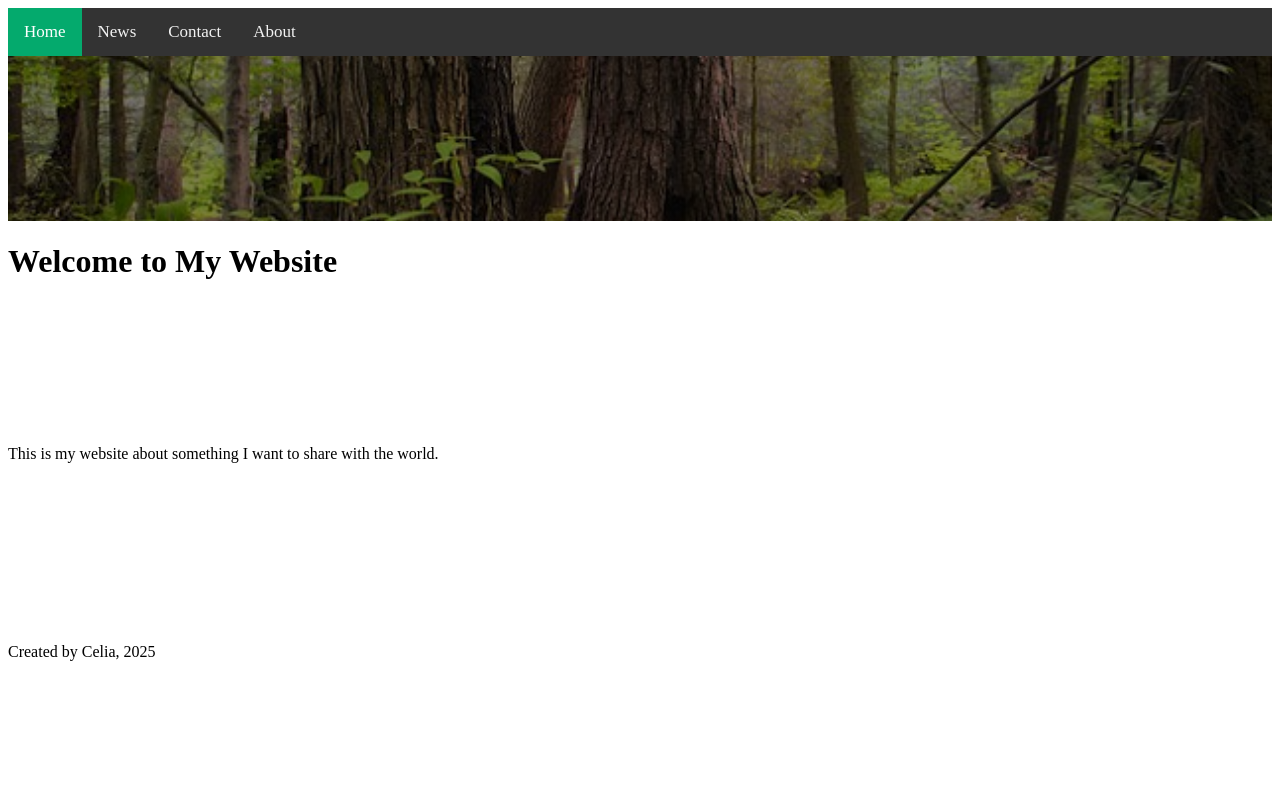
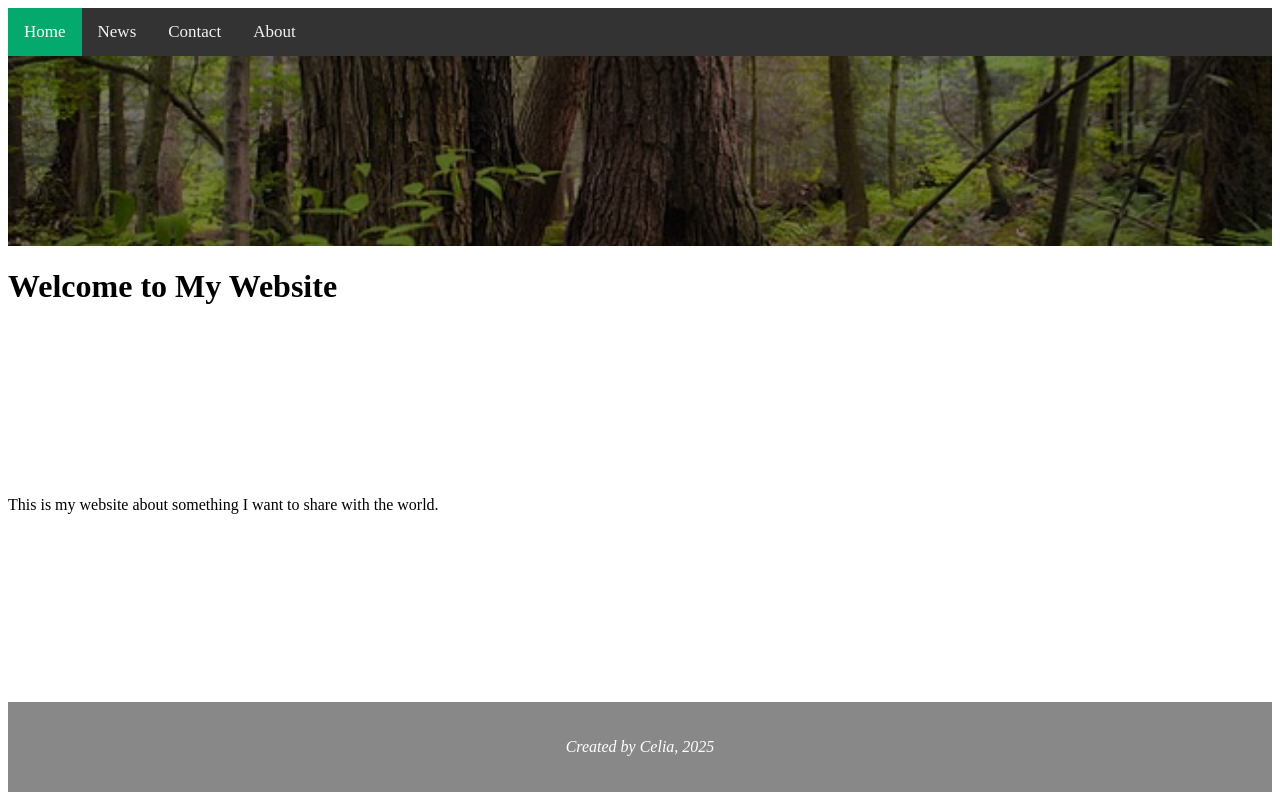
Before and after one commit to MrRoush/html-project, a plain HTML site: page index.html in a window 1280 px wide. Drawn offline with Linux system fonts and the light colour scheme.

Commit message:
updated css

```diff
--- a/stylesheets/style.css
+++ b/stylesheets/style.css
@@ -88,12 +88,12 @@ body, html {
 }
 
 /* Main content wrapper - takes up available space */
-body > :not(.topnav):not(.footer) {
+body > :not(.topnav):not(footer) {
   flex: 1;
 }
 
 /* Footer styling */
-.footer {
+footer {
   background-color: #888;
   color: white;
   text-align: center;
```
